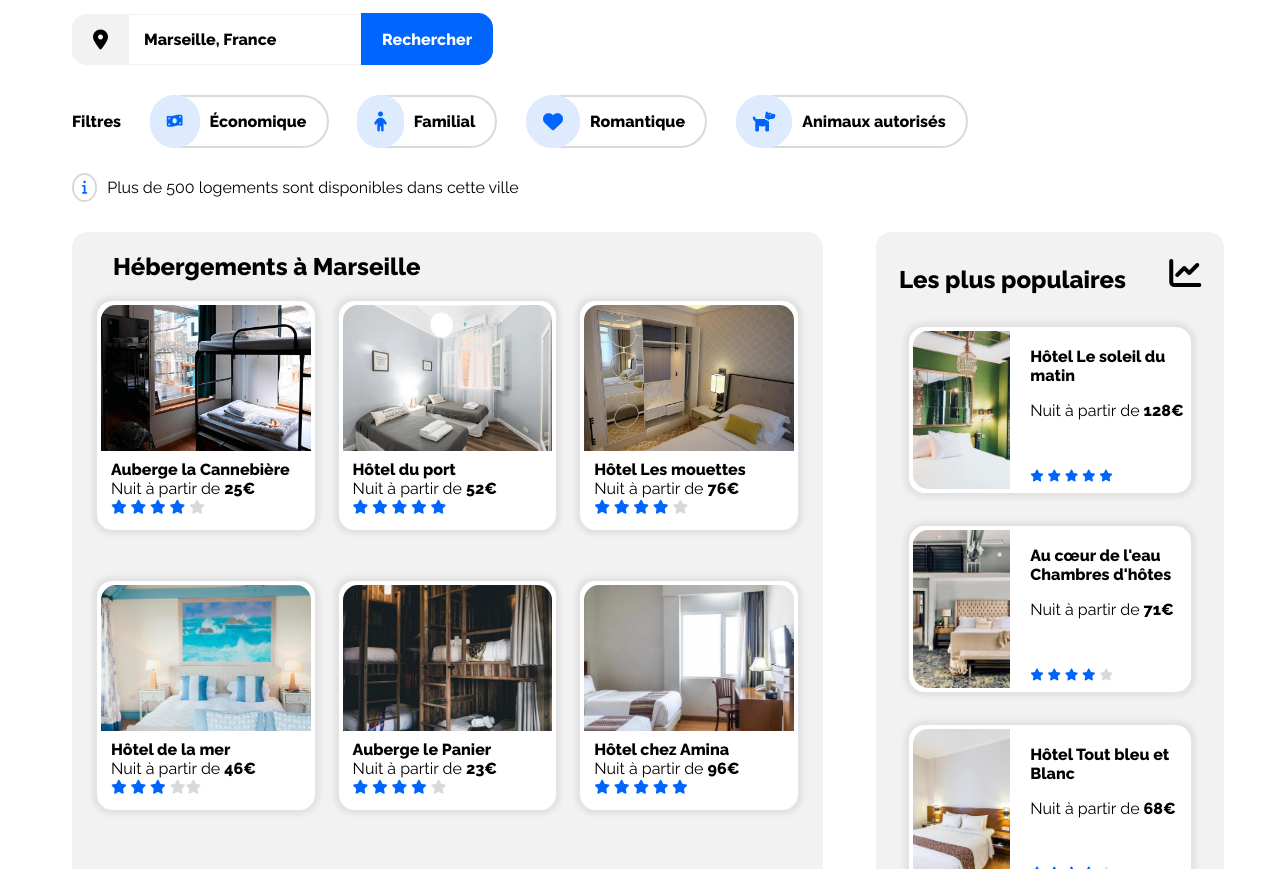
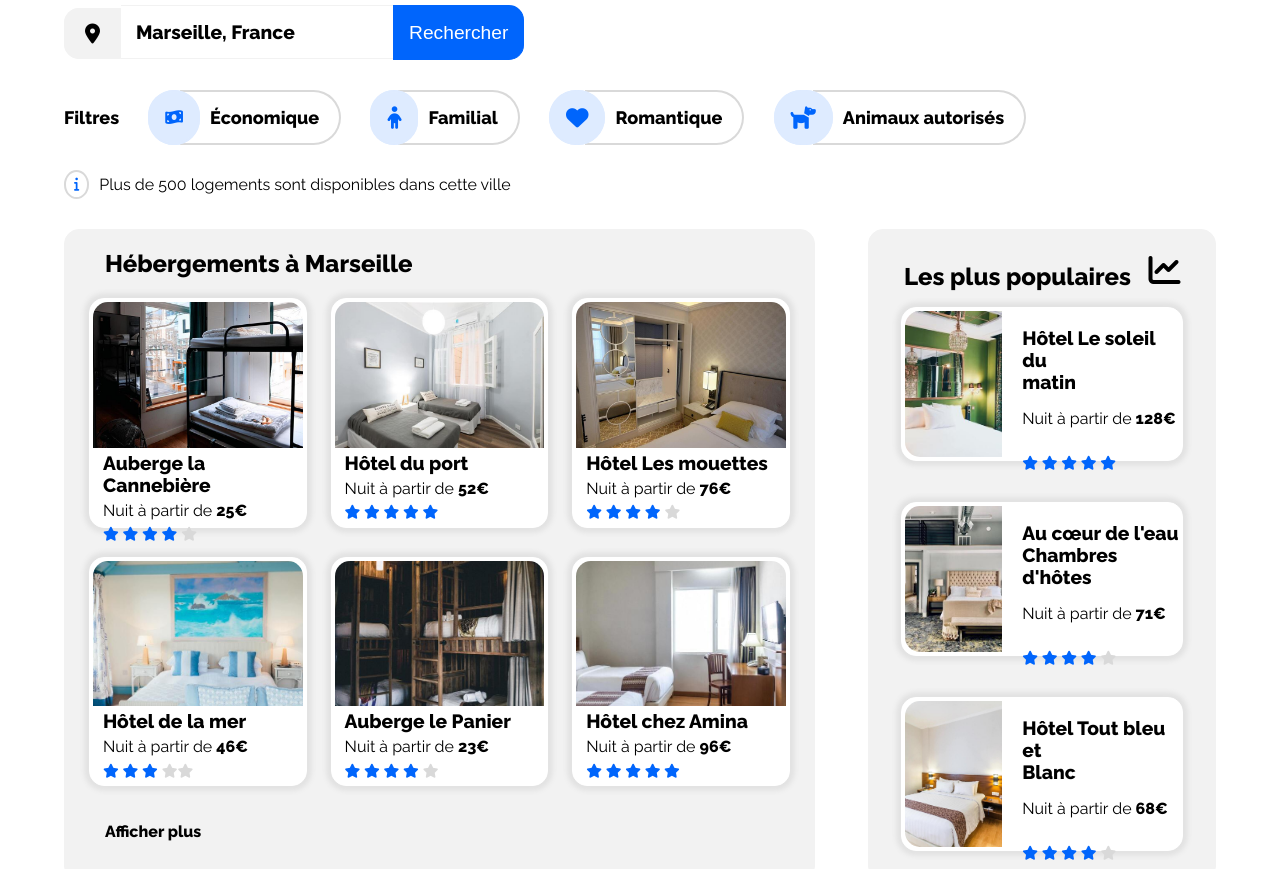
Before and after one commit to SamuelBoidin/SamuelBoidin_2_17022021, a plain HTML site: page reservia.html in a window 1280 px wide. Shown: the part 145-1014 px from the top of the page. Drawn offline with Linux system fonts and the light colour scheme.

Commit message:
fix research button/section hebergements/activites

```diff
--- a/reservia.css
+++ b/reservia.css
@@ -8,9 +8,10 @@
 }
 body {
     width: 100%;
+    margin: 0;
     display: flex;
     flex-direction: column;
-    font-family: 'Raleway-VariableFont_wght', sans-serif;
+    font-family: 'Raleway-VariableFont_wght', sans-serif , serif;
 }
 header {
     margin-right: 5%;
@@ -28,7 +29,7 @@ footer {
     background-color: #F2F2F2;
 }
 h1 , h2 , h3 , h4 {
-    font-family: 'Raleway-ExtraBold', sans-serif;
+    font-family: 'Raleway-ExtraBold', sans-serif , serif;
 }
 h1 , h2 , h3 {
     font-size: x-large;
@@ -45,27 +46,28 @@ nav {
     flex-direction: row;
     justify-content: space-between;
 }
-ul {
+nav ul {
     display: flex;
     flex-direction: row;
     list-style: none;
+    flex-wrap: wrap-reverse;
 }
 nav ul li a {
     text-decoration: none;
     color: black;
     margin-right: 5px;
     margin-left: 5px;
-    padding-top: 23px;
+    padding-top: 15px;
     padding-left: 20px;
     padding-right: 20px;
     margin-right: 20px;
 }
-nav ul li a:hover {
+nav a:hover {
     color: #0065FC;
-    border-top: #0065FC 3px solid;
+    border-top: #0065FC 2px solid;
 }
 nav a span {
-    font-weight: 800;
+    font-family: 'Raleway-ExtraBold' , sans-serif , serif;
     color: #0065FC;
 }
 /*-----research-----*/
@@ -76,8 +78,8 @@ label {
     border: #F2F2F2 1px solid;
 }
 .champ {
-    font-family: 'Raleway-ExtraBold';
-    font-size: medium;
+    font-family: 'Raleway-ExtraBold' , sans-serif , serif;
+    font-size: larger;
     border-bottom: #F2F2F2 1px solid;
     border-top: #F2F2F2 1px solid;
     border-left: none;
@@ -86,16 +88,18 @@ label {
     outline: none;
 }
 .btn1 {
-    font-family: 'Raleway-ExtraBold';
     border: #0065FC 1px solid;
     border-top: #0065FC 2px solid;
     border-radius: 0px 15px 15px 0px;
-    padding: 15px 20px 15px 20px;
+    padding: 15px 15px 15px 15px;
     background-color: #0065FC;
     color: #ffff;
     outline: none;
     margin-left: -5px;
-    font-size: medium;
+    font-size: larger;
+}
+.btn1 .fas {
+    display: none;
 }
 form {
     margin-bottom: 30px;
@@ -105,8 +109,8 @@ h1 {
 }
 /*-----filtres-----*/
 #btn2container , .btn2 {
-    font-family: 'Raleway-ExtraBold';
-    font-size: medium;
+    font-family: 'Raleway-ExtraBold' , sans-serif , serif;
+    font-size: large;
 }
 #btn2container {
     margin-bottom: 30px;
@@ -152,17 +156,20 @@ h1 {
     margin-top: 3%;
 }
 #hebergements span {
-    font-family: 'Raleway-ExtraBold';
+    font-family: 'Raleway-ExtraBold' , sans-serif , serif;
 }
-#hebergements article h2 {
+.name {
+    font-size: larger;
+}
+#hebergements article h2 , article h4 {
     margin-left: 40px;
 }
 #hebergements article h4 {
-    margin-left: 40px;
+    padding-top: 15px;
 }
 #hebergements article {
     width: 65%;
-    height: 700px;
+    height: 650px;
     display: flex;
     flex-direction: column;
     border: #F2F2F2 1px solid;
@@ -170,15 +177,16 @@ h1 {
     border-radius: 15px;
 }
 #linkscontainer {
-    height: 80%;
+    height: 75%;
     display: flex;
     flex-direction: row;
     flex-wrap: wrap;
     justify-content: space-evenly;
+    align-content: space-between;
 }
 #linkscontainer a {
     width: 28%;
-    height: 40%;
+    height: 46%;
     border: white 1px solid;
     background-color: white;
     border-radius: 15px;
@@ -186,7 +194,7 @@ h1 {
     box-shadow: 0 0 5px 0.3em #e2e2e2;
 }
 #linkscontainer a p {
-    margin: 5px 0px 5px 10px;
+    margin: 0px 0px 5px 10px;
 }
 #linkscontainer a img {
     width: 100%;
@@ -203,10 +211,11 @@ h1 {
 /*-----hebergements/aside-----*/
 aside {
     width: 30%;
-    height: 700px;
+    height: 650px;
     display: flex;
     flex-direction: column;
     justify-content: space-around;
+    align-items: center;
     border: #F2F2F2 1px solid;
     background-color: #F2F2F2;
     border-radius: 15px;
@@ -217,7 +226,7 @@ aside {
     display: flex;
     flex-direction: column;
     align-items: center;
-    justify-content: space-evenly;
+    justify-content: space-around;
 }
 #asidecontainer a {
     width: 80%;
@@ -237,13 +246,14 @@ aside {
     margin-right: 20px;
 }
 #asidetitle {
+    width: 80%;
     height: 5%;
     display: flex;
     flex-direction: row;
-    justify-content: space-around;
+    justify-content: space-between;
 }
 .stars {
-    padding-top: 30px;
+   padding-top: 10px;
 }
 /*-----activites-----*/
 #activites {
@@ -255,7 +265,8 @@ aside {
     justify-content: space-between;
 }
 #activitycontainer p {
-    font-family: 'Raleway-ExtraBold';
+    font-family: 'Raleway-ExtraBold' , sans-serif , serif;
+    font-size: larger;
     padding-left: 20px;
 }
 .activity1 {
@@ -310,15 +321,15 @@ aside {
     object-fit: cover;
 }
 #pics2 img {
-    height: 72%;
+    height: 70%;
     object-fit: cover;
 }
 #pics3  img {
-    height: 78%;
+    height: 80%;
     object-fit: cover;
 }
 #pics4 img {
-    height: 78%;
+    height: 80%;
     object-fit: cover;
 }
 /*-----footer-----*/
--- a/reservia.html
+++ b/reservia.html
@@ -11,7 +11,7 @@
 <body>
     <header>
         <nav>
-            <img src="logo/Reservia.svg" alt="Logo Reservia"/></p>
+            <img src="logo/Reservia.svg" alt="Logo Reservia"/>
             <ul>
                 <li><a href="#hebergements">Hébergements</a></li>
                 <li><a href="#activites">Activités</a></li>
@@ -26,9 +26,9 @@
                 <h1>Trouvez votre hébergement pour des vacances de rêve</h1>
                 <p>En plein centre ville ou en pleine nature</p>
             <article>
-            <form method="POST">
+            <form method="POST" action="button">
                 <label><i class="fas fa-map-marker-alt fa-lg"></i></label><input class="champ" type="text" name="champ_de_saisie" value="Marseille, France"/>
-                <button class="btn1" disabled>Rechercher</button>
+                <button class="btn1" disabled><span class="btn1txt">Rechercher</span><i class="fas fa-search"></i></span></button>
             </form>
             <div id="btn2container">
                 <p><span>Filtres</span>
@@ -47,9 +47,9 @@
                 <div id="linkscontainer">
                     <a href="#">
                         <img src="images/hebergements/auberge_la_cannebière.jpg" alt="Auberge la Cannebière">
-                        <p><span>Auberge la Cannebière</span><br />
-                        Nuit à partir de <span>25€</span><br />
-                        <span class="bluestar"><i class="fas fa-star fa-sm"></i>
+                        <p><span class="name">Auberge la Cannebière</span></p>
+                        <p>Nuit à partir de <span>25€</span></p>
+                        <p><span class="bluestar"><i class="fas fa-star fa-sm"></i>
                         <i class="fas fa-star fa-sm"></i>
                         <i class="fas fa-star fa-sm"></i>
                         <i class="fas fa-star fa-sm"></i></span>
@@ -57,9 +57,9 @@
                     </a>
                     <a href="#">
                         <img src="images/hebergements/hôtel_du_port.jpg" alt="Hôtel du port">
-                        <p><span>Hôtel du port</span><br />
-                        Nuit à partir de <span>52€</span><br />
-                        <span class="bluestar"><i class="fas fa-star fa-sm"></i>
+                        <p><span class="name">Hôtel du port</span></p>
+                        <p>Nuit à partir de <span>52€</span></p>
+                        <p><span class="bluestar"><i class="fas fa-star fa-sm"></i>
                         <i class="fas fa-star fa-sm"></i>
                         <i class="fas fa-star fa-sm"></i>
                         <i class="fas fa-star fa-sm"></i>
@@ -67,9 +67,9 @@
                     </a>
                     <a href="#">
                         <img src="images/hebergements/hôtel_les_mouettes.jpg" alt="Hôtel Les mouettes">
-                        <p><span>Hôtel Les mouettes</span><br />
-                        Nuit à partir de <span>76€</span><br />
-                        <span class="bluestar"><i class="fas fa-star fa-sm"></i>
+                        <p><span class="name">Hôtel Les mouettes</span></p>
+                        <p>Nuit à partir de <span>76€</span></p>
+                        <p><span class="bluestar"><i class="fas fa-star fa-sm"></i>
                         <i class="fas fa-star fa-sm"></i>
                         <i class="fas fa-star fa-sm"></i>
                         <i class="fas fa-star fa-sm"></i></span>
@@ -77,18 +77,18 @@
                     </a>
                     <a href="#">
                         <img src="images/hebergements/hôtel_de_la_mer.jpg"alt="Hôtel de la mer">
-                        <p><span>Hôtel de la mer</span><br />
-                        Nuit à partir de <span>46€</span><br />
-                        <span class="bluestar"><i class="fas fa-star fa-sm"></i>
+                        <p><span class="name">Hôtel de la mer</span></p>
+                        <p>Nuit à partir de <span>46€</span></p>
+                        <p><span class="bluestar"><i class="fas fa-star fa-sm"></i>
                         <i class="fas fa-star fa-sm"></i>
                         <i class="fas fa-star fa-sm"></i></span>
                         <span class="greystar"><i class="fas fa-star fa-sm"></i><i class="fas fa-star fa-sm"></i></span></p>
                     </a>
                     <a href="#">
                         <img src="images/hebergements/auberge_le_panier.jpg" alt="Auberge le Panier">
-                        <p><span>Auberge le Panier</span><br />
-                        Nuit à partir de <span>23€</span><br />
-                        <span class="bluestar"><i class="fas fa-star fa-sm"></i>
+                        <p><span class="name">Auberge le Panier</span></p>
+                        <p>Nuit à partir de <span>23€</span></p>
+                        <p><span class="bluestar"><i class="fas fa-star fa-sm"></i>
                         <i class="fas fa-star fa-sm"></i>
                         <i class="fas fa-star fa-sm"></i>
                         <i class="fas fa-star fa-sm"></i></span>
@@ -96,9 +96,9 @@
                     </a>
                     <a href="#">
                         <img src="images/hebergements/hôtel_chez_amina.jpg" alt="Hôtel chez Amina">
-                        <p><span>Hôtel chez Amina</span><br />
-                        Nuit à partir de <span>96€</span><br />
-                        <span class="bluestar"><i class="fas fa-star fa-sm"></i>
+                        <p><span class="name">Hôtel chez Amina</span></p>
+                        <p>Nuit à partir de <span>96€</span></p>
+                        <p><span class="bluestar"><i class="fas fa-star fa-sm"></i>
                         <i class="fas fa-star fa-sm"></i>
                         <i class="fas fa-star fa-sm"></i>
                         <i class="fas fa-star fa-sm"></i>
@@ -115,38 +115,38 @@
                 <div id="asidecontainer">
                     <a href="#">
                         <img src="images/hebergements/hôtel_le_soleil_du_matin.jpg" alt="Hôtel Le soleil du matin">
-                        <p><span>Hôtel Le soleil du<br />
+                        <p><span class="name">Hôtel Le soleil du<br />
                         matin</span></p>
                         <p>Nuit à partir de <span>128€</span></p>
-                        <div class="stars"><span class="bluestar"><i class="fas fa-star fa-xs"></i>
-                            <i class="fas fa-star fa-xs"></i>
-                            <i class="fas fa-star fa-xs"></i>
-                            <i class="fas fa-star fa-xs"></i>
-                            <i class="fas fa-star fa-xs"></i></span>
+                        <div class="stars"><span class="bluestar"><i class="fas fa-star fa-sm"></i>
+                            <i class="fas fa-star fa-sm"></i>
+                            <i class="fas fa-star fa-sm"></i>
+                            <i class="fas fa-star fa-sm"></i>
+                            <i class="fas fa-star fa-sm"></i></span>
                         </div>
                     </a>
                     <a href="#">
                         <img src="images/hebergements/au_coeur_de_l'eau_chambres_d'hôtes.jpg" alt="Au cœur de l'eau">
-                        <p><span>Au cœur de l'eau<br />
+                        <p><span class="name">Au cœur de l'eau<br />
                         Chambres d'hôtes</span></p>
                         <p>Nuit à partir de <span>71€</span></p>
-                        <div class="stars"><span class="bluestar"><i class="fas fa-star fa-xs"></i>
-                            <i class="fas fa-star fa-xs"></i>
-                            <i class="fas fa-star fa-xs"></i>
-                            <i class="fas fa-star fa-xs"></i></span>
-                            <span class="greystar"><i class="fas fa-star fa-xs"></i></span>
+                        <div class="stars"><span class="bluestar"><i class="fas fa-star fa-sm"></i>
+                            <i class="fas fa-star fa-sm"></i>
+                            <i class="fas fa-star fa-sm"></i>
+                            <i class="fas fa-star fa-sm"></i></span>
+                            <span class="greystar"><i class="fas fa-star fa-sm"></i></span>
                         </div>
                     </a>
                     <a href="#">
                         <img src="images/hebergements/hôtel_tout_bleu_et_blanc.jpg" alt="Hôtel Tout bleu et Blanc">
-                        <p> <span>Hôtel Tout bleu et<br />
+                        <p><span class="name">Hôtel Tout bleu et<br />
                         Blanc</span></p>
                         <p>Nuit à partir de <span>68€</span></p>
-                        <div class="stars"><span class="bluestar"><i class="fas fa-star fa-xs"></i>
-                            <i class="fas fa-star fa-xs"></i>
-                            <i class="fas fa-star fa-xs"></i>
-                            <i class="fas fa-star fa-xs"></i></span>
-                            <span class="greystar"><i class="fas fa-star fa-xs"></i></span>
+                        <div class="stars"><span class="bluestar"><i class="fas fa-star fa-sm"></i>
+                            <i class="fas fa-star fa-sm"></i>
+                            <i class="fas fa-star fa-sm"></i>
+                            <i class="fas fa-star fa-sm"></i></span>
+                            <span class="greystar"><i class="fas fa-star fa-sm"></i></span>
                         </div>
                     </a>
                 </div>
```
